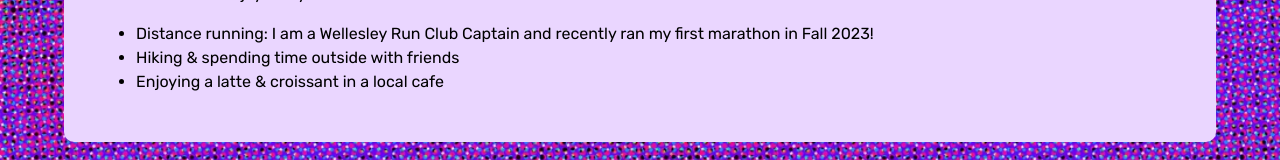
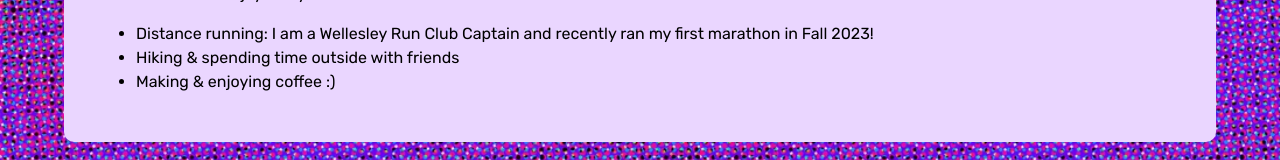
Before and after one commit to annalieb/about-me, a plain HTML site: page index.html in a window 1280 px wide. Shown: the part 4192-4352 px from the top of the page. Drawn offline with Linux system fonts and the light colour scheme.

Commit message:
update hobbies

```diff
--- a/index.html
+++ b/index.html
@@ -441,7 +441,7 @@
     <ul>
       <li>Distance running: I am a Wellesley Run Club Captain and recently ran my first marathon in Fall 2023!</li>
       <li>Hiking & spending time outside with friends </li>
-      <li>Enjoying a latte & croissant in a local cafe</li>
+      <li>Making & enjoying coffee :&#41;	</li>
     </ul>
   </div>
 
```
